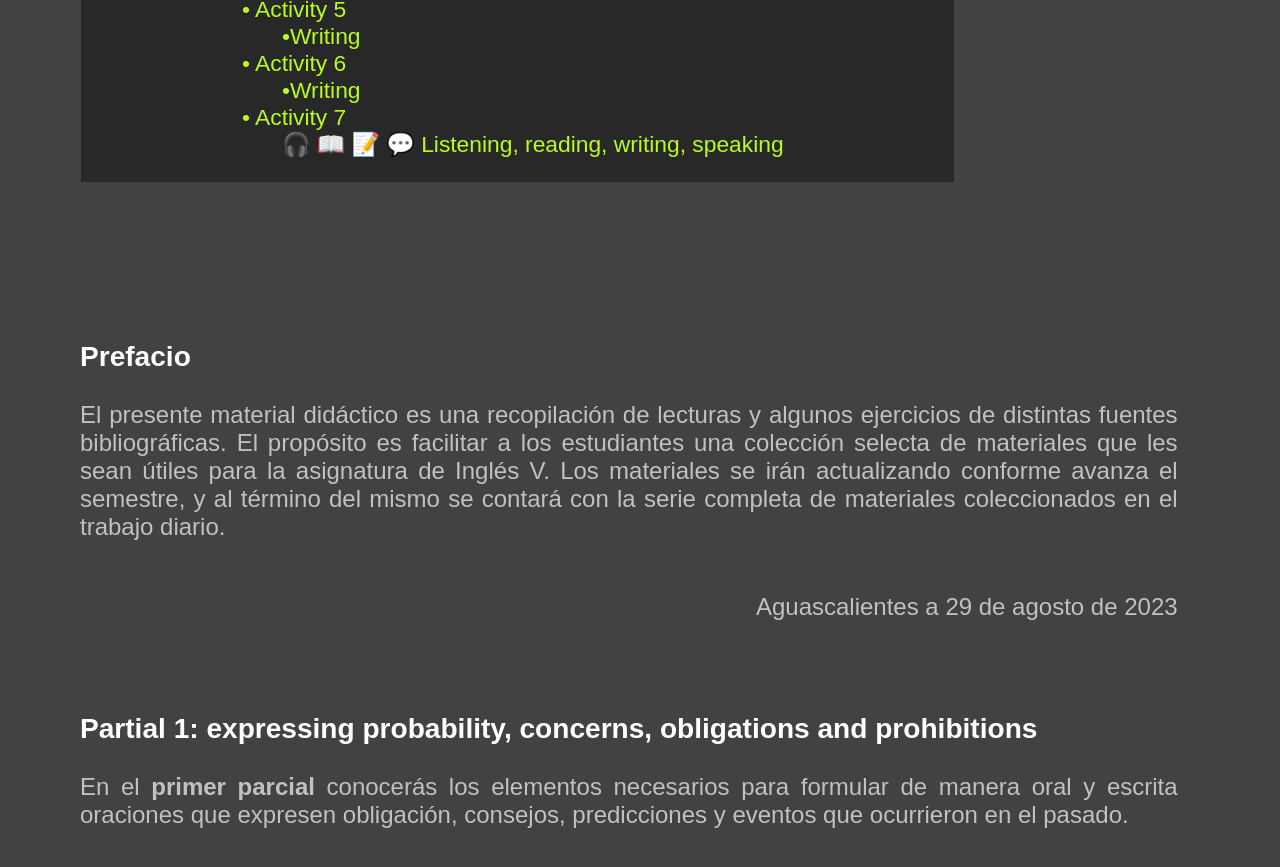
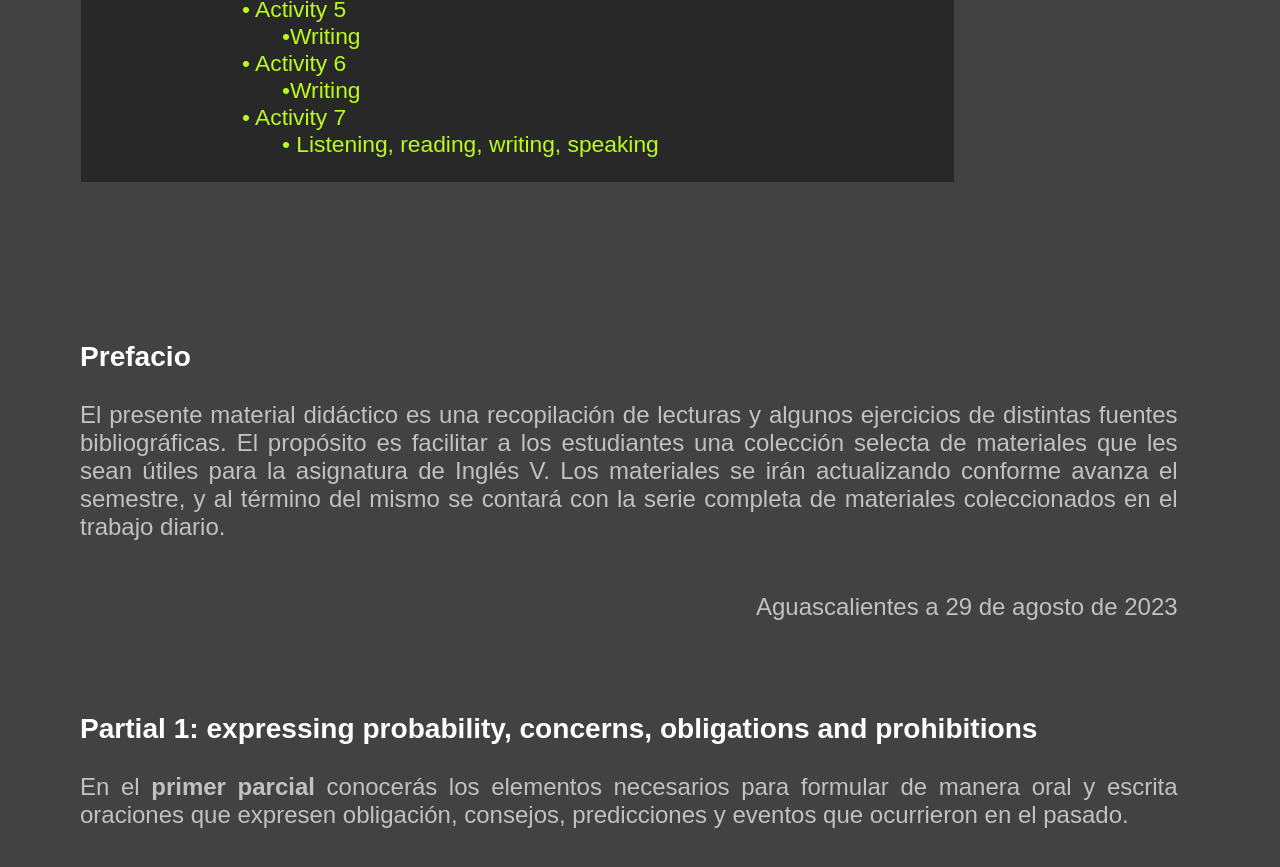
Before and after one commit to renebec/ENGLISH--V, a plain HTML site: page docs/index.html in a window 1280 px wide. Shown: the part 1260-2127 px from the top of the page. Drawn offline with Linux system fonts and the light colour scheme.

Commit message:
Add files via upload

```diff
--- a/docs/index.html
+++ b/docs/index.html
@@ -161,7 +161,7 @@
                             </li>
                             <ul>
                                 <li>
-                                    <a href="#1 sub 1 sub 7 sub 1"> &#127911; &#128214; &#128221; &#128172; Listening, reading, writing, speaking</a>
+                                    <a href="#1 sub 1 sub 7 sub 1"> &#8226; Listening, reading, writing, speaking</a>
                                 </li>
                             </ul>
 
```
